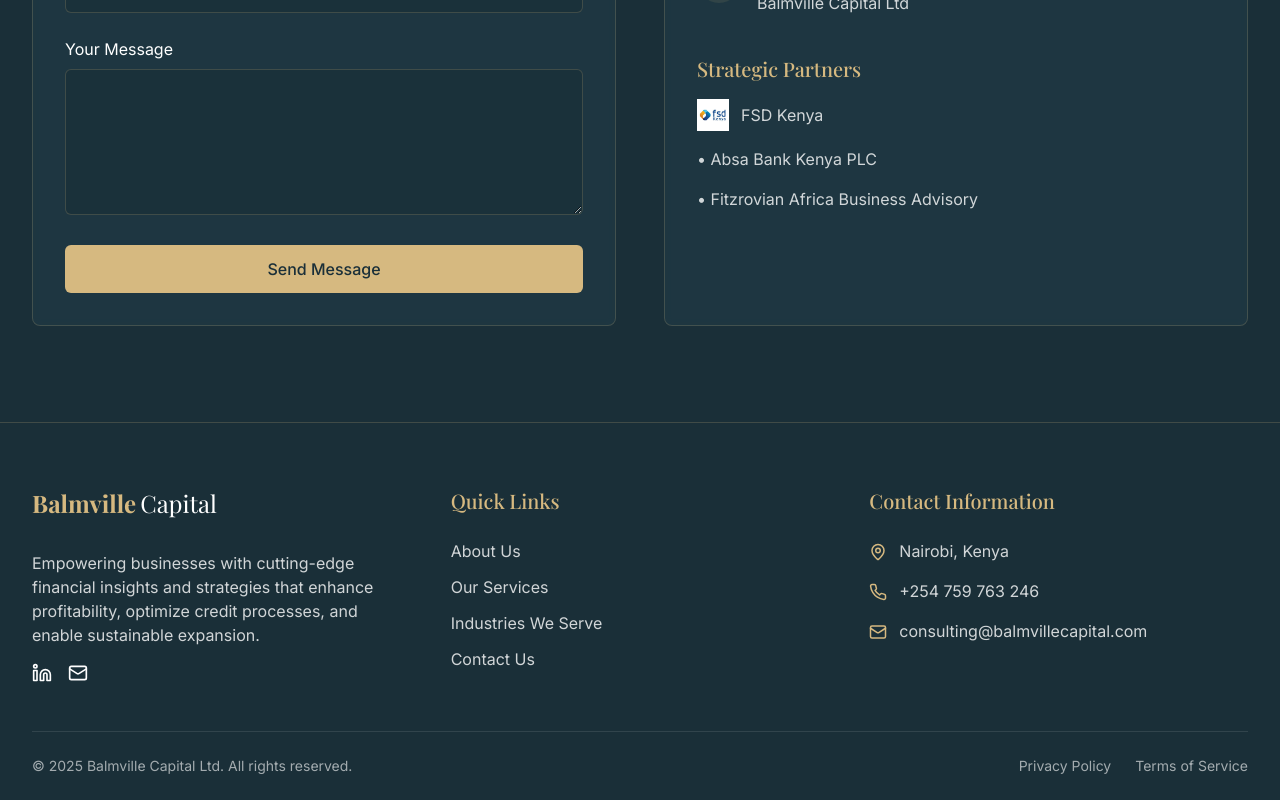
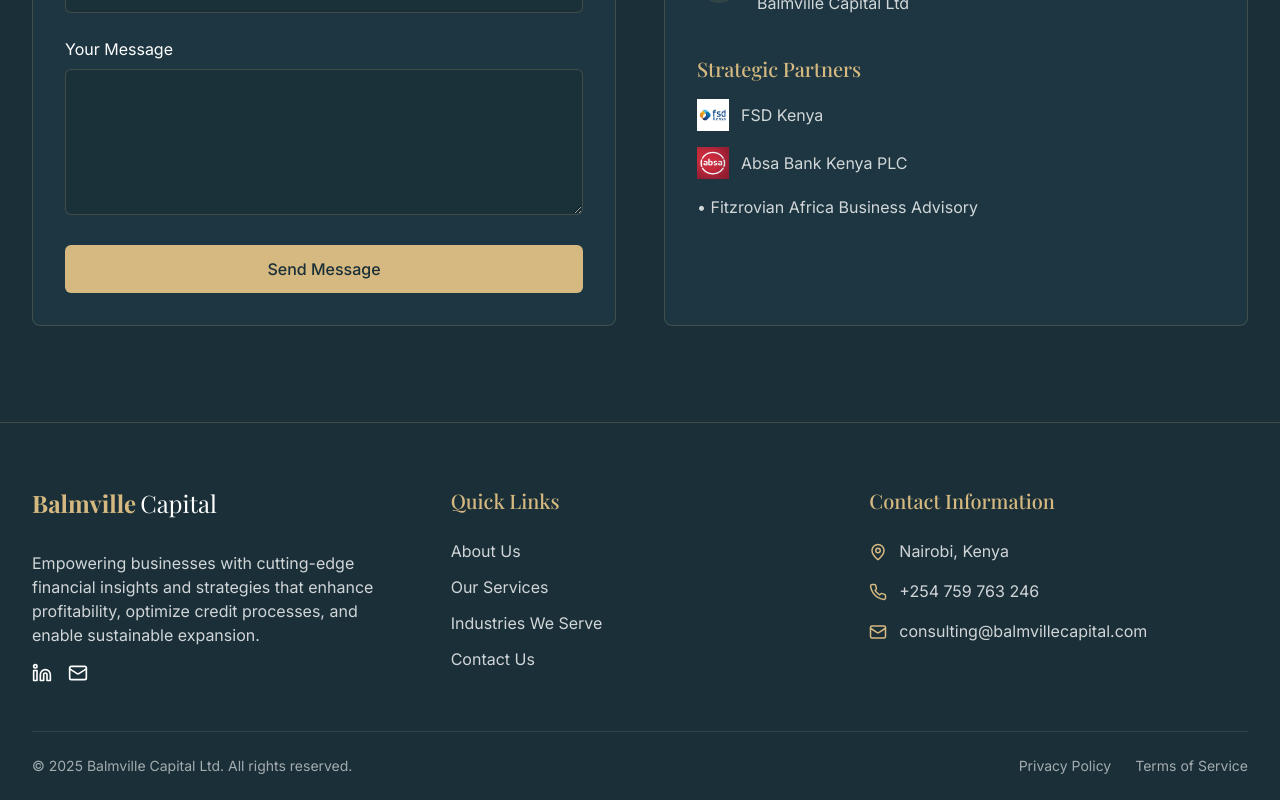
Before and after one commit to amanikituto/balmvillecapital, a React (Vite) app: page / in a window 1280 px wide. Shown: the part 4226-5026 px from the top of the page. Built offline with nearby package versions, Linux system fonts and the light colour scheme.

Commit message:
Add strategic partner icon
Add an icon to the Absa Bank Kenya PLC entry in the strategic partners section.

```diff
--- a/src/components/home/Contact.tsx
+++ b/src/components/home/Contact.tsx
@@ -186,7 +186,10 @@ const Contact = () => {
                   <img src="/lovable-uploads/b31cedfa-3da1-4436-8930-b9a2af0349da.png" alt="FSD Kenya Logo" className="w-8 h-8 mr-3" />
                   FSD Kenya
                 </li>
-                <li>• Absa Bank Kenya PLC</li>
+                <li className="flex items-center">
+                  <img src="/lovable-uploads/753c4c71-4eae-44b4-abed-68024d47d5ab.png" alt="Absa Bank Logo" className="w-8 h-8 mr-3" />
+                  Absa Bank Kenya PLC
+                </li>
                 <li>• Fitzrovian Africa Business Advisory</li>
               </ul>
             </div>
```
Also changed, not shown: public/lovable-uploads/753c4c71-4eae-44b4-abed-68024d47d5ab.png (added).
